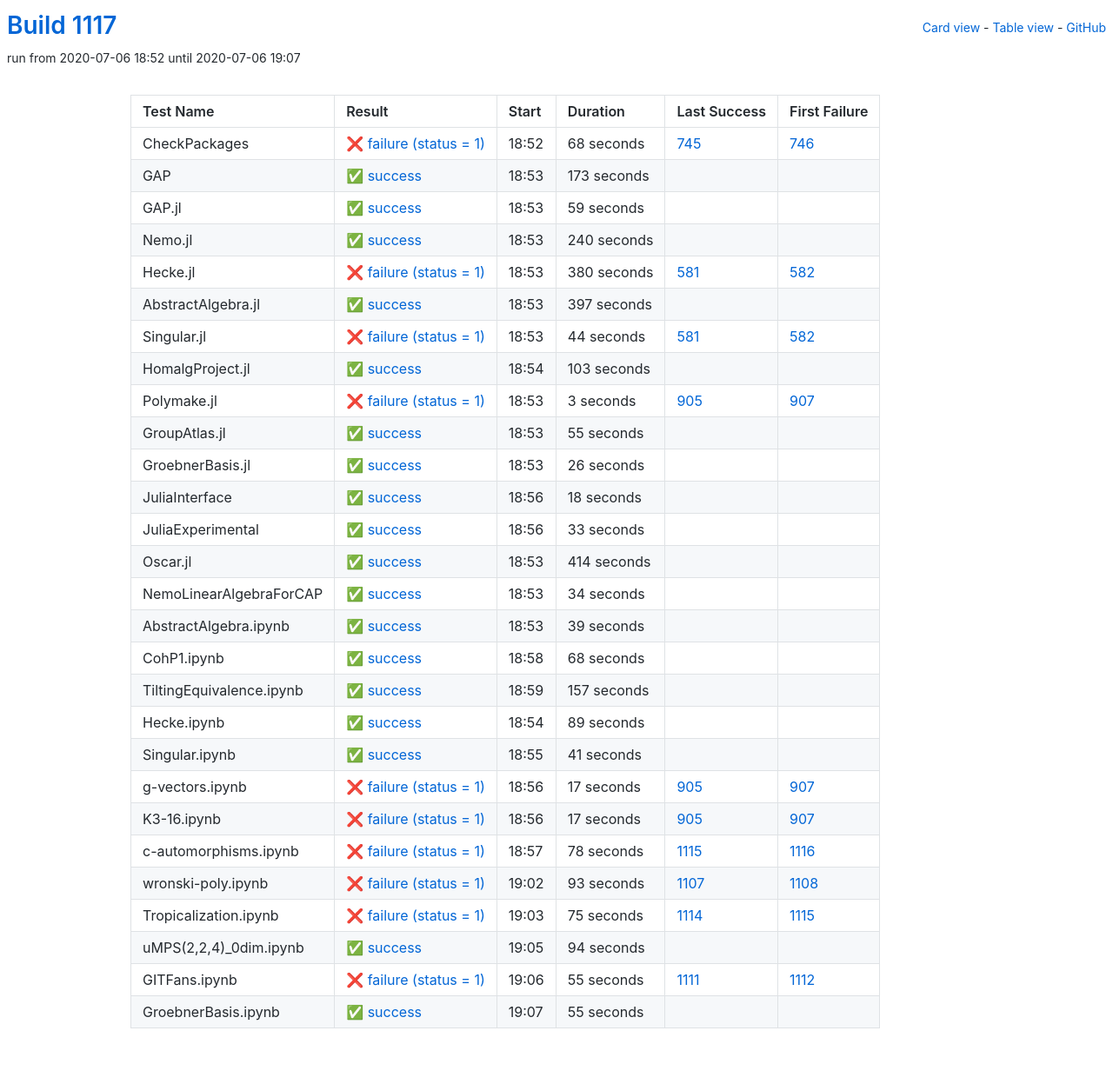
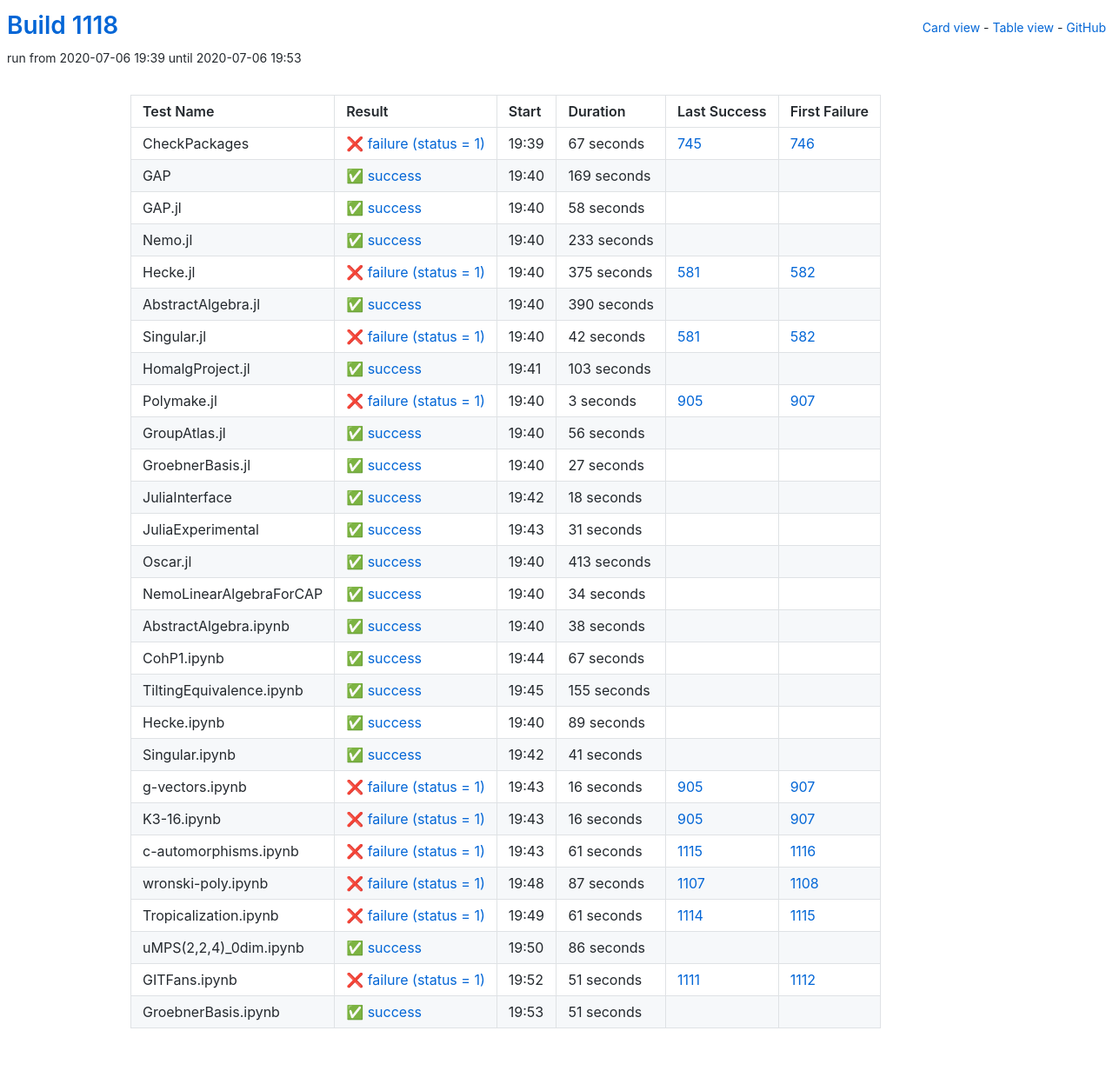
Before and after one commit to oscar-system/oscar-ci-status-1.4, a Jekyll site: the page built from table.html, in a window 1280 px wide. Shown: the whole page at 87% size. Built offline with Jekyll 4.4.1, drawn with Linux system fonts in a browser that asks for light colours.

Commit message:
Build #1118

```diff
--- a/_data/ci.yml
+++ b/_data/ci.yml
@@ -1,6 +1,6 @@
 ---
-build: 1117
-build_url: https://oscarci.mathematik.uni-kl.de/job/oscar-julia-1.4/1117/
+build: 1118
+build_url: https://oscarci.mathematik.uni-kl.de/job/oscar-julia-1.4/1118/
 job: oscar-julia-1.4
 organization: oscar-system
 repo: oscar-ci-status-1.4
@@ -8,92 +8,92 @@ repourl: https://github.com/oscar-system/oscar-ci-status-1.4
 tests:
 - name: CheckPackages
   id: checkpackages
-  log: https://oscarci.mathematik.uni-kl.de/job/oscar-julia-1.4/1117/artifact/logs/build-1117/CheckPackages.log
-  start: 2020-07-06 18:52
+  log: https://oscarci.mathematik.uni-kl.de/job/oscar-julia-1.4/1118/artifact/logs/build-1118/CheckPackages.log
+  start: 2020-07-06 19:39
   success: false
   exitcode: 1
   status: failure
-  duration: 68
+  duration: 67
   last_success: 745
   last_success_url: https://oscarci.mathematik.uni-kl.de/job/oscar-julia-1.4/745/
   first_failure: 746
   first_failure_url: https://oscarci.mathematik.uni-kl.de/job/oscar-julia-1.4/746/
 - name: GAP
   id: gap
-  log: https://oscarci.mathematik.uni-kl.de/job/oscar-julia-1.4/1117/artifact/logs/build-1117/GAP.log
-  start: 2020-07-06 18:53
+  log: https://oscarci.mathematik.uni-kl.de/job/oscar-julia-1.4/1118/artifact/logs/build-1118/GAP.log
+  start: 2020-07-06 19:40
   success: true
   exitcode: 0
   status: success
-  duration: 173
+  duration: 169
   last_success: false
   last_success_url:
   first_failure: false
   first_failure_url:
 - name: GAP.jl
   id: gap-jl
-  log: https://oscarci.mathematik.uni-kl.de/job/oscar-julia-1.4/1117/artifact/logs/build-1117/GAP.jl.log
-  start: 2020-07-06 18:53
+  log: https://oscarci.mathematik.uni-kl.de/job/oscar-julia-1.4/1118/artifact/logs/build-1118/GAP.jl.log
+  start: 2020-07-06 19:40
   success: true
   exitcode: 0
   status: success
-  duration: 59
+  duration: 58
   last_success: false
   last_success_url:
   first_failure: false
   first_failure_url:
 - name: Nemo.jl
   id: nemo-jl
-  log: https://oscarci.mathematik.uni-kl.de/job/oscar-julia-1.4/1117/artifact/logs/build-1117/Nemo.jl.log
-  start: 2020-07-06 18:53
+  log: https://oscarci.mathematik.uni-kl.de/job/oscar-julia-1.4/1118/artifact/logs/build-1118/Nemo.jl.log
+  start: 2020-07-06 19:40
   success: true
   exitcode: 0
   status: success
-  duration: 240
+  duration: 233
   last_success: false
   last_success_url:
   first_failure: false
   first_failure_url:
 - name: Hecke.jl
   id: hecke-jl
-  log: https://oscarci.mathematik.uni-kl.de/job/oscar-julia-1.4/1117/artifact/logs/build-1117/Hecke.jl.log
-  start: 2020-07-06 18:53
+  log: https://oscarci.mathematik.uni-kl.de/job/oscar-julia-1.4/1118/artifact/logs/build-1118/Hecke.jl.log
+  start: 2020-07-06 19:40
   success: false
   exitcode: 1
   status: failure
-  duration: 380
+  duration: 375
   last_success: 581
   last_success_url: https://oscarci.mathematik.uni-kl.de/job/oscar-julia-1.4/581/
   first_failure: 582
   first_failure_url: https://oscarci.mathematik.uni-kl.de/job/oscar-julia-1.4/582/
 - name: AbstractAlgebra.jl
   id: abstractalgebra-jl
-  log: https://oscarci.mathematik.uni-kl.de/job/oscar-julia-1.4/1117/artifact/logs/build-1117/AbstractAlgebra.jl.log
-  start: 2020-07-06 18:53
+  log: https://oscarci.mathematik.uni-kl.de/job/oscar-julia-1.4/1118/artifact/logs/build-1118/AbstractAlgebra.jl.log
+  start: 2020-07-06 19:40
   success: true
   exitcode: 0
   status: success
-  duration: 397
+  duration: 390
   last_success: false
   last_success_url:
   first_failure: false
   first_failure_url:
 - name: Singular.jl
   id: singular-jl
-  log: https://oscarci.mathematik.uni-kl.de/job/oscar-julia-1.4/1117/artifact/logs/build-1117/Singular.jl.log
-  start: 2020-07-06 18:53
+  log: https://oscarci.mathematik.uni-kl.de/job/oscar-julia-1.4/1118/artifact/logs/build-1118/Singular.jl.log
+  start: 2020-07-06 19:40
   success: false
   exitcode: 1
   status: failure
-  duration: 44
+  duration: 42
   last_success: 581
   last_success_url: https://oscarci.mathematik.uni-kl.de/job/oscar-julia-1.4/581/
   first_failure: 582
   first_failure_url: https://oscarci.mathematik.uni-kl.de/job/oscar-julia-1.4/582/
 - name: HomalgProject.jl
   id: homalgproject-jl
-  log: https://oscarci.mathematik.uni-kl.de/job/oscar-julia-1.4/1117/artifact/logs/build-1117/HomalgProject.jl.log
-  start: 2020-07-06 18:54
+  log: https://oscarci.mathematik.uni-kl.de/job/oscar-julia-1.4/1118/artifact/logs/build-1118/HomalgProject.jl.log
+  start: 2020-07-06 19:41
   success: true
   exitcode: 0
   status: success
@@ -104,8 +104,8 @@ tests:
   first_failure_url:
 - name: Polymake.jl
   id: polymake-jl
-  log: https://oscarci.mathematik.uni-kl.de/job/oscar-julia-1.4/1117/artifact/logs/build-1117/Polymake.jl.log
-  start: 2020-07-06 18:53
+  log: https://oscarci.mathematik.uni-kl.de/job/oscar-julia-1.4/1118/artifact/logs/build-1118/Polymake.jl.log
+  start: 2020-07-06 19:40
   success: false
   exitcode: 1
   status: failure
@@ -116,32 +116,32 @@ tests:
   first_failure_url: https://oscarci.mathematik.uni-kl.de/job/oscar-julia-1.4/907/
 - name: GroupAtlas.jl
   id: groupatlas-jl
-  log: https://oscarci.mathematik.uni-kl.de/job/oscar-julia-1.4/1117/artifact/logs/build-1117/GroupAtlas.jl.log
-  start: 2020-07-06 18:53
+  log: https://oscarci.mathematik.uni-kl.de/job/oscar-julia-1.4/1118/artifact/logs/build-1118/GroupAtlas.jl.log
+  start: 2020-07-06 19:40
   success: true
   exitcode: 0
   status: success
-  duration: 55
+  duration: 56
   last_success: false
   last_success_url:
   first_failure: false
   first_failure_url:
 - name: GroebnerBasis.jl
   id: groebnerbasis-jl
-  log: https://oscarci.mathematik.uni-kl.de/job/oscar-julia-1.4/1117/artifact/logs/build-1117/GroebnerBasis.jl.log
-  start: 2020-07-06 18:53
+  log: https://oscarci.mathematik.uni-kl.de/job/oscar-julia-1.4/1118/artifact/logs/build-1118/GroebnerBasis.jl.log
+  start: 2020-07-06 19:40
   success: true
   exitcode: 0
   status: success
-  duration: 26
+  duration: 27
   last_success: false
   last_success_url:
   first_failure: false
   first_failure_url:
 - name: JuliaInterface
   id: juliainterface
-  log: https://oscarci.mathematik.uni-kl.de/job/oscar-julia-1.4/1117/artifact/logs/build-1117/JuliaInterface.log
-  start: 2020-07-06 18:56
+  log: https://oscarci.mathematik.uni-kl.de/job/oscar-julia-1.4/1118/artifact/logs/build-1118/JuliaInterface.log
+  start: 2020-07-06 19:42
   success: true
   exitcode: 0
   status: success
@@ -152,32 +152,32 @@ tests:
   first_failure_url:
 - name: JuliaExperimental
   id: juliaexperimental
-  log: https://oscarci.mathematik.uni-kl.de/job/oscar-julia-1.4/1117/artifact/logs/build-1117/JuliaExperimental.log
-  start: 2020-07-06 18:56
+  log: https://oscarci.mathematik.uni-kl.de/job/oscar-julia-1.4/1118/artifact/logs/build-1118/JuliaExperimental.log
+  start: 2020-07-06 19:43
   success: true
   exitcode: 0
   status: success
-  duration: 33
+  duration: 31
   last_success: false
   last_success_url:
   first_failure: false
   first_failure_url:
 - name: Oscar.jl
   id: oscar-jl
-  log: https://oscarci.mathematik.uni-kl.de/job/oscar-julia-1.4/1117/artifact/logs/build-1117/Oscar.jl.log
-  start: 2020-07-06 18:53
+  log: https://oscarci.mathematik.uni-kl.de/job/oscar-julia-1.4/1118/artifact/logs/build-1118/Oscar.jl.log
+  start: 2020-07-06 19:40
   success: true
   exitcode: 0
   status: success
-  duration: 414
+  duration: 413
   last_success: false
   last_success_url:
   first_failure: false
   first_failure_url:
 - name: NemoLinearAlgebraForCAP
   id: nemolinearalgebraforcap
-  log: https://oscarci.mathematik.uni-kl.de/job/oscar-julia-1.4/1117/artifact/logs/build-1117/NemoLinearAlgebraForCAP.log
-  start: 2020-07-06 18:53
+  log: https://oscarci.mathematik.uni-kl.de/job/oscar-julia-1.4/1118/artifact/logs/build-1118/NemoLinearAlgebraForCAP.log
+  start: 2020-07-06 19:40
   success: true
   exitcode: 0
   status: success
@@ -188,44 +188,44 @@ tests:
   first_failure_url:
 - name: AbstractAlgebra.ipynb
   id: abstractalgebra-ipynb
-  log: https://oscarci.mathematik.uni-kl.de/job/oscar-julia-1.4/1117/artifact/logs/build-1117/AbstractAlgebra.ipynb.log
-  start: 2020-07-06 18:53
+  log: https://oscarci.mathematik.uni-kl.de/job/oscar-julia-1.4/1118/artifact/logs/build-1118/AbstractAlgebra.ipynb.log
+  start: 2020-07-06 19:40
   success: true
   exitcode: 0
   status: success
-  duration: 39
+  duration: 38
   last_success: false
   last_success_url:
   first_failure: false
   first_failure_url:
 - name: CohP1.ipynb
   id: cohp1-ipynb
-  log: https://oscarci.mathematik.uni-kl.de/job/oscar-julia-1.4/1117/artifact/logs/build-1117/CohP1.ipynb.log
-  start: 2020-07-06 18:58
+  log: https://oscarci.mathematik.uni-kl.de/job/oscar-julia-1.4/1118/artifact/logs/build-1118/CohP1.ipynb.log
+  start: 2020-07-06 19:44
   success: true
   exitcode: 0
   status: success
-  duration: 68
+  duration: 67
   last_success: false
   last_success_url:
   first_failure: false
   first_failure_url:
 - name: TiltingEquivalence.ipynb
   id: tiltingequivalence-ipynb
-  log: https://oscarci.mathematik.uni-kl.de/job/oscar-julia-1.4/1117/artifact/logs/build-1117/TiltingEquivalence.ipynb.log
-  start: 2020-07-06 18:59
+  log: https://oscarci.mathematik.uni-kl.de/job/oscar-julia-1.4/1118/artifact/logs/build-1118/TiltingEquivalence.ipynb.log
+  start: 2020-07-06 19:45
   success: true
   exitcode: 0
   status: success
-  duration: 157
+  duration: 155
   last_success: false
   last_success_url:
   first_failure: false
   first_failure_url:
 - name: Hecke.ipynb
   id: hecke-ipynb
-  log: https://oscarci.mathematik.uni-kl.de/job/oscar-julia-1.4/1117/artifact/logs/build-1117/Hecke.ipynb.log
-  start: 2020-07-06 18:54
+  log: https://oscarci.mathematik.uni-kl.de/job/oscar-julia-1.4/1118/artifact/logs/build-1118/Hecke.ipynb.log
+  start: 2020-07-06 19:40
   success: true
   exitcode: 0
   status: success
@@ -236,8 +236,8 @@ tests:
   first_failure_url:
 - name: Singular.ipynb
   id: singular-ipynb
-  log: https://oscarci.mathematik.uni-kl.de/job/oscar-julia-1.4/1117/artifact/logs/build-1117/Singular.ipynb.log
-  start: 2020-07-06 18:55
+  log: https://oscarci.mathematik.uni-kl.de/job/oscar-julia-1.4/1118/artifact/logs/build-1118/Singular.ipynb.log
+  start: 2020-07-06 19:42
   success: true
   exitcode: 0
   status: success
@@ -248,96 +248,96 @@ tests:
   first_failure_url:
 - name: g-vectors.ipynb
   id: g-vectors-ipynb
-  log: https://oscarci.mathematik.uni-kl.de/job/oscar-julia-1.4/1117/artifact/logs/build-1117/g-vectors.ipynb.log
-  start: 2020-07-06 18:56
+  log: https://oscarci.mathematik.uni-kl.de/job/oscar-julia-1.4/1118/artifact/logs/build-1118/g-vectors.ipynb.log
+  start: 2020-07-06 19:43
   success: false
   exitcode: 1
   status: failure
-  duration: 17
+  duration: 16
   last_success: 905
   last_success_url: https://oscarci.mathematik.uni-kl.de/job/oscar-julia-1.4/905/
   first_failure: 907
   first_failure_url: https://oscarci.mathematik.uni-kl.de/job/oscar-julia-1.4/907/
 - name: K3-16.ipynb
   id: k3-16-ipynb
-  log: https://oscarci.mathematik.uni-kl.de/job/oscar-julia-1.4/1117/artifact/logs/build-1117/K3-16.ipynb.log
-  start: 2020-07-06 18:56
+  log: https://oscarci.mathematik.uni-kl.de/job/oscar-julia-1.4/1118/artifact/logs/build-1118/K3-16.ipynb.log
+  start: 2020-07-06 19:43
   success: false
   exitcode: 1
   status: failure
-  duration: 17
+  duration: 16
   last_success: 905
   last_success_url: https://oscarci.mathematik.uni-kl.de/job/oscar-julia-1.4/905/
   first_failure: 907
   first_failure_url: https://oscarci.mathematik.uni-kl.de/job/oscar-julia-1.4/907/
 - name: c-automorphisms.ipynb
   id: c-automorphisms-ipynb
-  log: https://oscarci.mathematik.uni-kl.de/job/oscar-julia-1.4/1117/artifact/logs/build-1117/c-automorphisms.ipynb.log
-  start: 2020-07-06 18:57
+  log: https://oscarci.mathematik.uni-kl.de/job/oscar-julia-1.4/1118/artifact/logs/build-1118/c-automorphisms.ipynb.log
+  start: 2020-07-06 19:43
   success: false
   exitcode: 1
   status: failure
-  duration: 78
+  duration: 61
   last_success: 1115
   last_success_url: https://oscarci.mathematik.uni-kl.de/job/oscar-julia-1.4/1115/
   first_failure: 1116
   first_failure_url: https://oscarci.mathematik.uni-kl.de/job/oscar-julia-1.4/1116/
 - name: wronski-poly.ipynb
   id: wronski-poly-ipynb
-  log: https://oscarci.mathematik.uni-kl.de/job/oscar-julia-1.4/1117/artifact/logs/build-1117/wronski-poly.ipynb.log
-  start: 2020-07-06 19:02
+  log: https://oscarci.mathematik.uni-kl.de/job/oscar-julia-1.4/1118/artifact/logs/build-1118/wronski-poly.ipynb.log
+  start: 2020-07-06 19:48
   success: false
   exitcode: 1
   status: failure
-  duration: 93
+  duration: 87
   last_success: 1107
   last_success_url: https://oscarci.mathematik.uni-kl.de/job/oscar-julia-1.4/1107/
   first_failure: 1108
   first_failure_url: https://oscarci.mathematik.uni-kl.de/job/oscar-julia-1.4/1108/
 - name: Tropicalization.ipynb
   id: tropicalization-ipynb
-  log: https://oscarci.mathematik.uni-kl.de/job/oscar-julia-1.4/1117/artifact/logs/build-1117/Tropicalization.ipynb.log
-  start: 2020-07-06 19:03
+  log: https://oscarci.mathematik.uni-kl.de/job/oscar-julia-1.4/1118/artifact/logs/build-1118/Tropicalization.ipynb.log
+  start: 2020-07-06 19:49
   success: false
   exitcode: 1
   status: failure
-  duration: 75
+  duration: 61
   last_success: 1114
   last_success_url: https://oscarci.mathematik.uni-kl.de/job/oscar-julia-1.4/1114/
   first_failure: 1115
   first_failure_url: https://oscarci.mathematik.uni-kl.de/job/oscar-julia-1.4/1115/
 - name: uMPS(2,2,4)_0dim.ipynb
   id: umps-2-2-4-0dim-ipynb
-  log: https://oscarci.mathematik.uni-kl.de/job/oscar-julia-1.4/1117/artifact/logs/build-1117/uMPS-2-2-4-_0dim.ipynb.log
-  start: 2020-07-06 19:05
+  log: https://oscarci.mathematik.uni-kl.de/job/oscar-julia-1.4/1118/artifact/logs/build-1118/uMPS-2-2-4-_0dim.ipynb.log
+  start: 2020-07-06 19:50
   success: true
   exitcode: 0
   status: success
-  duration: 94
+  duration: 86
   last_success: false
   last_success_url:
   first_failure: false
   first_failure_url:
 - name: GITFans.ipynb
   id: gitfans-ipynb
-  log: https://oscarci.mathematik.uni-kl.de/job/oscar-julia-1.4/1117/artifact/logs/build-1117/GITFans.ipynb.log
-  start: 2020-07-06 19:06
+  log: https://oscarci.mathematik.uni-kl.de/job/oscar-julia-1.4/1118/artifact/logs/build-1118/GITFans.ipynb.log
+  start: 2020-07-06 19:52
   success: false
   exitcode: 1
   status: failure
-  duration: 55
+  duration: 51
   last_success: 1111
   last_success_url: https://oscarci.mathematik.uni-kl.de/job/oscar-julia-1.4/1111/
   first_failure: 1112
   first_failure_url: https://oscarci.mathematik.uni-kl.de/job/oscar-julia-1.4/1112/
 - name: GroebnerBasis.ipynb
   id: groebnerbasis-ipynb
-  log: https://oscarci.mathematik.uni-kl.de/job/oscar-julia-1.4/1117/artifact/logs/build-1117/GroebnerBasis.ipynb.log
-  start: 2020-07-06 19:07
+  log: https://oscarci.mathematik.uni-kl.de/job/oscar-julia-1.4/1118/artifact/logs/build-1118/GroebnerBasis.ipynb.log
+  start: 2020-07-06 19:53
   success: true
   exitcode: 0
   status: success
-  duration: 55
+  duration: 51
   last_success: false
   last_success_url:
   first_failure: false
```
Also changed, not shown: README.md.
